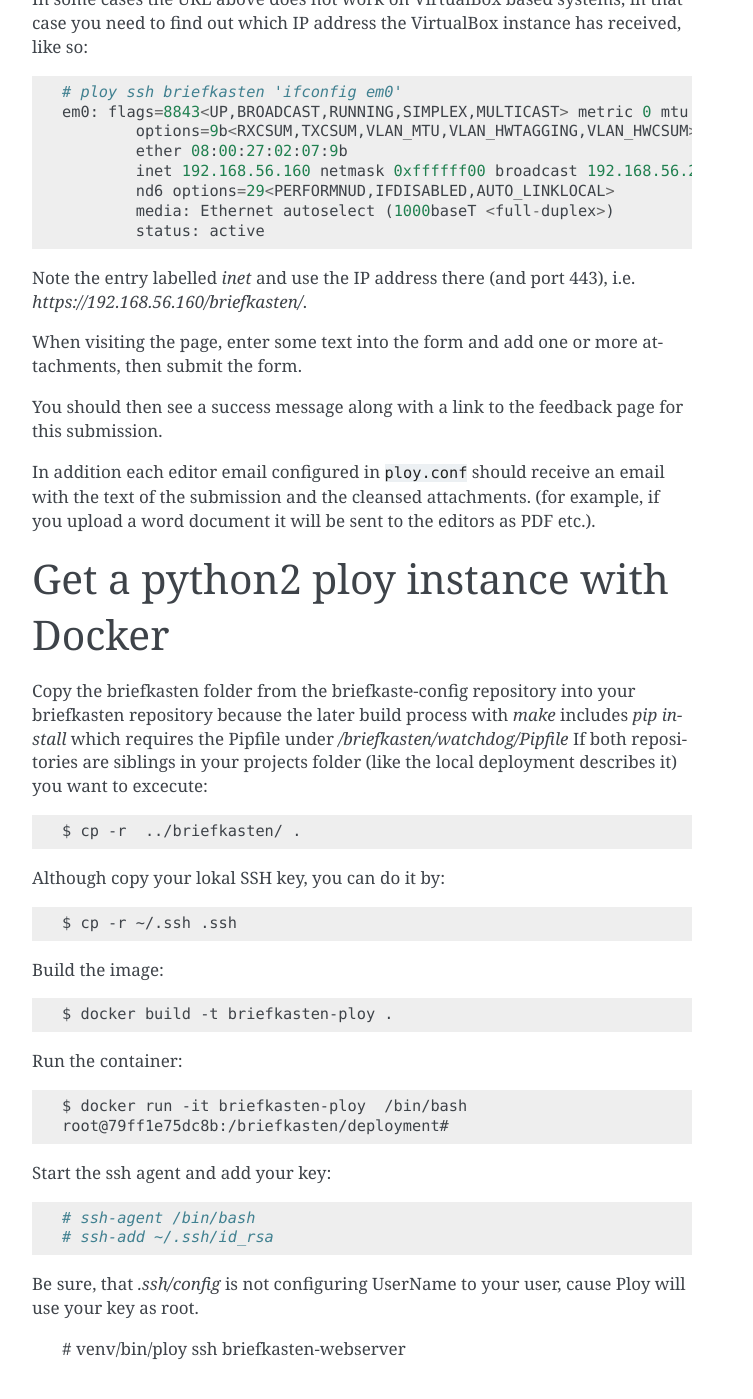
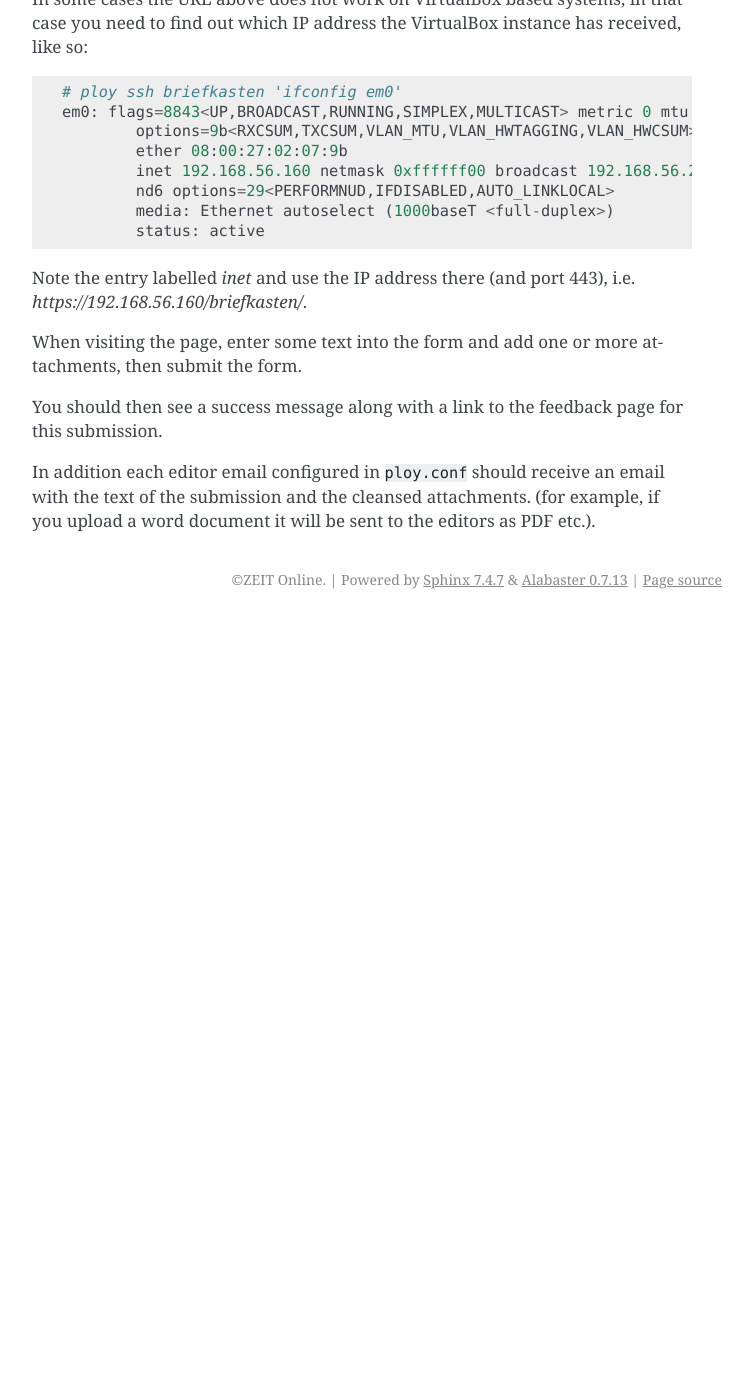
Before and after one commit to ZeitOnline/briefkasten, a Sphinx documentation site: the page built from docs/deployment/index.rst, in a window 1280 px wide and 1400 px high, scrolled down 6760 px. Shown: the whole window, without its empty margins (388-1141 px from the left). Built offline with Sphinx 7.4.7, drawn with Linux system fonts in a browser that asks for light colours; after the commit the page ends 7379 px from its top, so only the background shows below that; some of the changed text lies outside the part shown.

Commit message:
ZO-1506: Move setup of dockerized 'ploy' into the 'config' repo
Note that the switch from 'tox' to 'pipenv' will remain as is so it's
still possible to run the deployment directly using `pipenv shell`
(and then `ploy` or `make` inside that shell).

See https://github.com/ZeitOnline/briefkasten-config/pull/1

```diff
--- a/docs/deployment/index.rst
+++ b/docs/deployment/index.rst
@@ -253,33 +253,3 @@
 You should then see a success message along with a link to the feedback page for this submission.
 
 In addition each editor email configured in ``ploy.conf`` should receive an email with the text of the submission and the cleansed attachments. (for example, if you upload a word document it will be sent to the editors as PDF etc.).
-
-Get a python2 ploy instance with Docker
----------------------------------------
-Copy the briefkasten folder from the briefkaste-config repository into your briefkasten repository because the later build process with `make` includes `pip install` which requires
-the Pipfile under `/briefkasten/watchdog/Pipfile`
-If both repositories are siblings in your projects folder (like the local deployment describes it) you want to excecute::
-
-    $ cp -r  ../briefkasten/ .
-
-Although copy your lokal SSH key, you can do it by::
-
-    $ cp -r ~/.ssh .ssh
-
-Build the image::
-
-    $ docker build -t briefkasten-ploy .
-
-Run the container::
-
-    $ docker run -it briefkasten-ploy  /bin/bash
-    root@79ff1e75dc8b:/briefkasten/deployment#
-
-Start the ssh agent and add your key::
-
-    # ssh-agent /bin/bash
-    # ssh-add ~/.ssh/id_rsa
-
-Be sure, that `.ssh/config` is not configuring UserName to your user, cause Ploy will use your key as root.
-
-    # venv/bin/ploy ssh briefkasten-webserver
```
Also changed, not shown: 2 other files.
